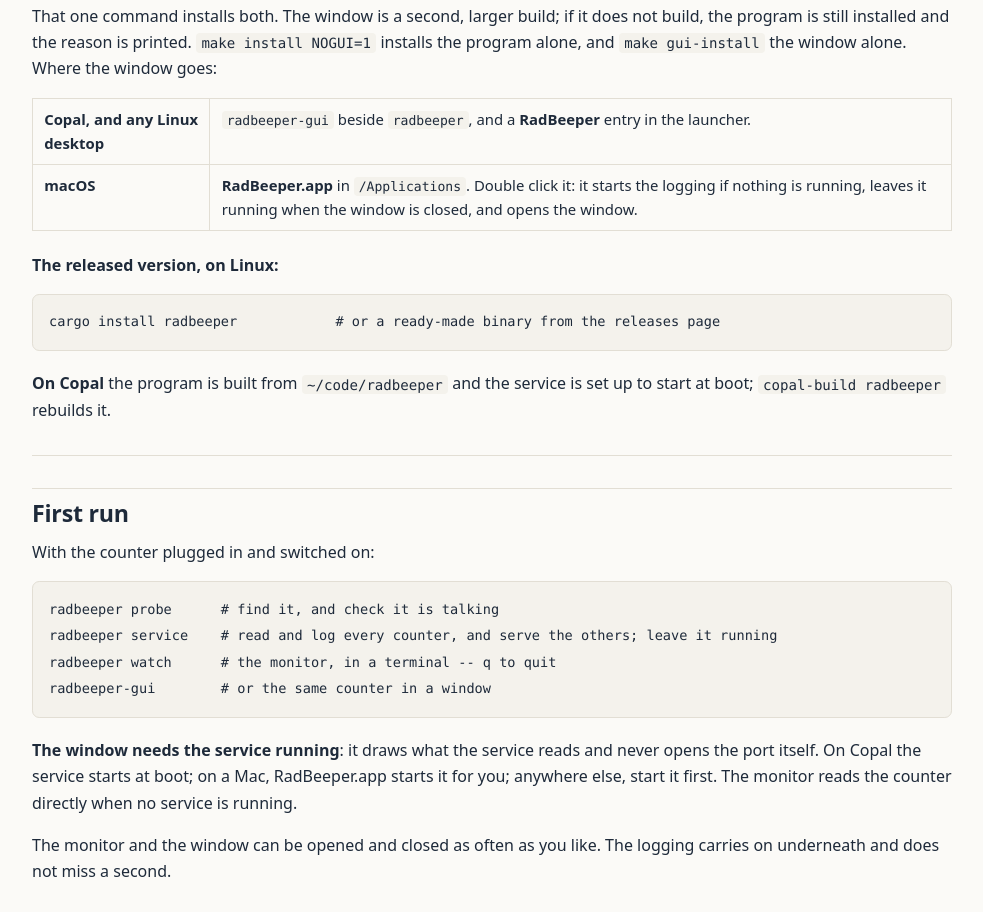
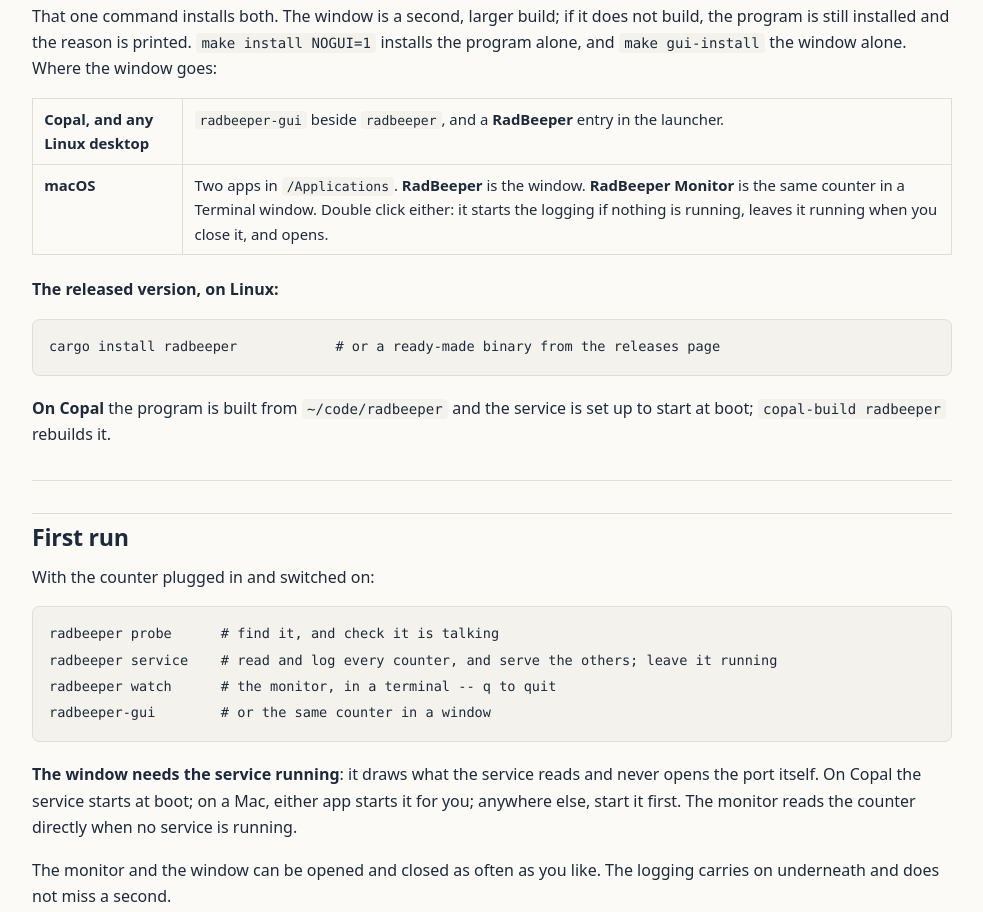
Before and after one commit to vonglurt/radbeeper, a plain HTML site: page index.html in a window 1280 px wide. Shown: the part 4676-5588 px from the top of the page, without its empty margins (148-1131 px from the left). Drawn offline with Linux system fonts and the light colour scheme.

Commit message:
rebuild the site

```diff
--- a/index.html
+++ b/index.html
@@ -190,7 +190,7 @@ description</a> has the rest.</p></div>
 <pre><code class="language-sh">git clone https://github.com/vonglurt/radbeeper &amp;&amp; cd radbeeper
 make install         # the program on PATH, and the window where the desktop looks for it</code></pre>
 <p>That one command installs both. The window is a second, larger build; if it does not build, the program is still installed and the reason is printed. <code>make install NOGUI=1</code> installs the program alone, and <code>make gui-install</code> the window alone. Where the window goes:</p>
-<table><tbody><tr><td><strong>Copal, and any Linux desktop</strong></td><td><code>radbeeper-gui</code> beside <code>radbeeper</code>, and a <strong>RadBeeper</strong> entry in the launcher.</td></tr><tr><td><strong>macOS</strong></td><td><strong>RadBeeper.app</strong> in <code>/Applications</code>. Double click it: it starts the logging if nothing is running, leaves it running when the window is closed, and opens the window.</td></tr></tbody></table>
+<table><tbody><tr><td><strong>Copal, and any Linux desktop</strong></td><td><code>radbeeper-gui</code> beside <code>radbeeper</code>, and a <strong>RadBeeper</strong> entry in the launcher.</td></tr><tr><td><strong>macOS</strong></td><td>Two apps in <code>/Applications</code>. <strong>RadBeeper</strong> is the window. <strong>RadBeeper Monitor</strong> is the same counter in a Terminal window. Double click either: it starts the logging if nothing is running, leaves it running when you close it, and opens.</td></tr></tbody></table>
 <p><strong>The released version, on Linux:</strong></p>
 <pre><code class="language-sh">cargo install radbeeper            # or a ready-made binary from the releases page</code></pre>
 <p><strong>On Copal</strong> the program is built from <code>~/code/radbeeper</code> and the service is set up to start at boot; <code>copal-build radbeeper</code> rebuilds it.</p>
@@ -201,7 +201,7 @@ make install         # the program on PATH, and the window where the desktop loo
 radbeeper service    # read and log every counter, and serve the others; leave it running
 radbeeper watch      # the monitor, in a terminal -- q to quit
 radbeeper-gui        # or the same counter in a window</code></pre>
-<p><strong>The window needs the service running</strong>: it draws what the service reads and never opens the port itself. On Copal the service starts at boot; on a Mac, RadBeeper.app starts it for you; anywhere else, start it first. The monitor reads the counter directly when no service is running.</p>
+<p><strong>The window needs the service running</strong>: it draws what the service reads and never opens the port itself. On Copal the service starts at boot; on a Mac, either app starts it for you; anywhere else, start it first. The monitor reads the counter directly when no service is running.</p>
 <p>The monitor and the window can be opened and closed as often as you like. The logging carries on underneath and does not miss a second.</p>
 <hr>
 <h2 id="the-log">The log</h2>
```
Also changed, not shown: drums.html (+1 -1 lines), monitor.html (+1 -1 lines), random.html (+1 -1 lines).
